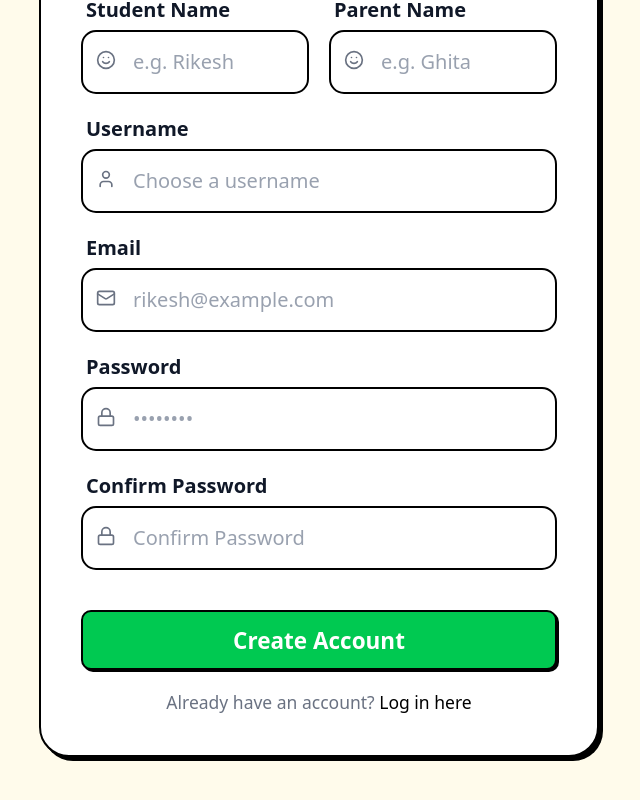
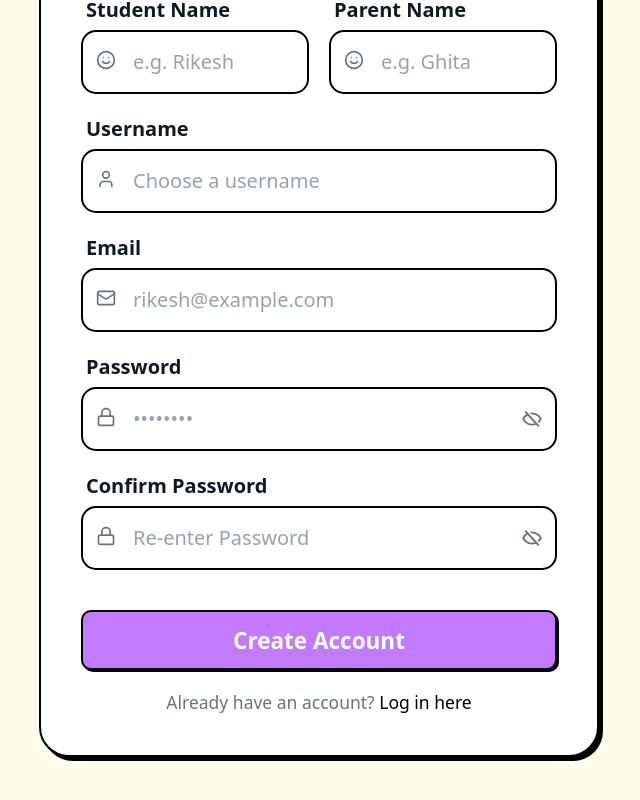
Before and after one commit to rikeshpatel19/support-tool, a React (Vite) app: page /register in a window 1280 px wide. Shown: the part 292-1092 px from the top of the page, without its empty margins (321-961 px from the left). Built offline with nearby package versions, Linux system fonts and the light colour scheme; no server answers; the HTML template or start-up script is replaced by a standard one.

Commit message:
Button Changes
Minor changes to buttons across the app, now there are only a few grey buttons.

```diff
--- a/src/components/Button.jsx
+++ b/src/components/Button.jsx
@@ -1,12 +1,12 @@
 const Button = ({ children, onClick, variant = 'primary', className = '' }) => {
 
-  const baseStyle = "border-black border-2 flex items-center justify-center gap-2 shadow-sm transition-all duration-200";
+  const baseStyle = "border-black border-2 flex items-center justify-center gap-2 transition-all duration-200";
 
   const variants = {
-    primary: "bg-gray-400 text-white px-4 py-2 font-bold rounded-lg w-full shadow-medium hover:bg-gray-500 hover:-translate-y-px active:scale-95",
-    secondary: "bg-white px-4 py-2 text-gray-700 border-gray-200 rounded-lg hover:bg-gray-50 hover:border-gray-300 active:scale-95",
-    black: "bg-black text-white rounded-lg hover:bg-gray-800 shadow-medium active:shadow-none active:translate-y-1",
-    grey: "bg-gray-400 text-white font-bold py-3 px-6 rounded-xl shadow-hard active:translate-y-1 active:shadow-none",
+    primary: "bg-purple-400 text-white px-4 py-2 font-bold rounded-lg w-full shadow-medium hover:bg-purple-500 hover:-translate-y-px active:scale-95",
+    secondary: "bg-white text-gray-700 px-4 py-2 font-bold rounded-lg w-full hover:bg-gray-50 hover:-translate-y-px active:scale-95",
+    black: "bg-black text-white px-4 py-2 font-bold rounded-lg w-full shadow-medium hover:bg-gray-500 hover:-translate-y-px active:scale-95",
+    grey: "bg-gray-400 text-white px-4 py-2 font-bold rounded-lg w-full shadow-medium hover:bg-gray-500 hover:-translate-y-px active:scale-95",
     red: "bg-red-100 border-red-500 px-4 py-2 text-red-600 rounded-md hover:bg-red-200 hover:-translate-y-px active:scale-95",
     purple: "bg-purple-400 text-white font-bold py-3 px-6 rounded-xl shadow-hard active:translate-y-1 active:shadow-none",
     ghost: "bg-transparent border-transparent px-4 py-2 text-gray-500 rounded-md hover:bg-gray-100 hover:text-gray-700",
--- a/src/components/NumberStrip.jsx
+++ b/src/components/NumberStrip.jsx
@@ -51,7 +51,7 @@ const NumberStrip = ({ totalQuestions, currentQuestionIndex, userAnswers, quizTy
                     return (
                         <Button
                             key={actualIndex}
-                            variant='q_select'
+                            variant="q_select"
                             // Jump directly to this specific question when the number is clicked
                             onClick={() => handleJumpToQuestion(actualIndex)}
                             className={`${isCurrent
--- a/src/components/QuizFooter.jsx
+++ b/src/components/QuizFooter.jsx
@@ -133,7 +133,7 @@ const QuizFooter = ({ quizID, currentPoints, currentScore, themeStyle, currentQu
             <Button
                 onClick={handlePrevious}
                 disabled={currentQuestionIndex === 0}
-                variant='themed'
+                variant="themed"
                 className={`${currentQuestionIndex === 0 ? 'opacity-50 cursor-not-allowed' : 'hover:bg-(--hover)'}`}
             >
                 Previous
@@ -160,7 +160,7 @@ const QuizFooter = ({ quizID, currentPoints, currentScore, themeStyle, currentQu
             {/* Right: Next Button */}
             <Button
                 onClick={handleNext}
-                variant='themed'
+                variant="themed"
                 className='hover:bg-(--hover)'
             >
                 {currentQuestionIndex + 1 === totalQuestions ? "Finish" : "Next"}
--- a/src/pages/LoginPage.jsx
+++ b/src/pages/LoginPage.jsx
@@ -97,7 +97,7 @@ const LoginPage = ({ setUser }) => {
 
                   {/* Log In Button */}
                   <div className="pt-2">
-                     <Button className="w-full justify-center text-lg h-12" onClick={handleSubmit}>Log In</Button>
+                     <Button variant="grey" className="w-full justify-center text-lg h-12" onClick={handleSubmit}>Log In</Button>
                   </div>
 
                   <p className="text-center text-gray-500 text-sm font-medium mt-6">
--- a/src/pages/QuizPage.jsx
+++ b/src/pages/QuizPage.jsx
@@ -365,7 +365,7 @@ const QuizPage = () => {
                 key={index}
                 onClick={() => handleOptionClick(option)}
                 disabled={!!selectedOption} // Disable after clicking once
-                variant='option_txt'
+                variant="option_txt"
                 className={getOptionStyle(option)}>
                 {/* The A/B/C/D/E Label Square */}
                 <span className={`flex h-8 w-8 items-center justify-center rounded-lg border-2 border-(--primary) bg-(--secondary) font-bold text-(--primary) ${getLabelStyle(option)}`}>{label}</span>
--- a/src/pages/RegisterPage.jsx
+++ b/src/pages/RegisterPage.jsx
@@ -1,6 +1,7 @@
 import { useState } from 'react';
 import { useNavigate } from 'react-router-dom';
 import { User, Lock, UserPlus, Smile, Mail } from 'lucide-react';
+import { Eye, EyeSlash } from 'phosphor-react';
 import Button from '../components/Button';
 import Card from '../components/Card';
 import Input from '../components/Input';
@@ -10,6 +11,10 @@ const RegisterPage = ({ setUser }) => {
   const navigate = useNavigate();
   // State for the error message
   const [error, setError] = useState("");
+  // State to determine if password is showing
+  const [showPassword, setShowPassword] = useState(false);
+  // State to determine if confirm password is showing
+  const [showConfirmPassword, setShowConfirmPassword] = useState(false);
 
   const [formData, setFormData] = useState({
     studentName: '',
@@ -110,25 +115,55 @@ const RegisterPage = ({ setUser }) => {
               placeholder="rikesh@example.com"
             />
 
+            <div className="relative flex items-center">
               {/* Password */}
               <Input
                 label="Password"
                 icon={Lock}
-              type="password"
+                type={showPassword ? "text" : "password"} // Switches between text and password
                 name="password"
                 onChange={handleChange}
                 placeholder="••••••••"
               />
 
+              {/* Visibility Button */}
+              <button
+                type="button"
+                onClick={() => setShowPassword(!showPassword)}
+                className="absolute right-3 bottom-4.5 text-gray-500 hover:text-purple-500"
+              >
+                {showPassword ? (
+                  <Eye size={20} weight="bold" /> // Icon when visible
+                ) : (
+                  <EyeSlash size={20} weight="bold" /> // Icon when hidden
+                )}
+              </button>
+            </div>
+
+            <div className="relative flex items-center">
               {/* Confirm Password */}
               <Input
                 label="Confirm Password"
                 icon={Lock}
-              type="password"
+                type={showConfirmPassword ? "text" : "password"} // Switches between text and password
                 name="confirmPassword"
                 onChange={handleChange}
-              placeholder="Confirm Password"
+                placeholder="Re-enter Password"
               />
+
+              {/* Visibility Button */}
+              <button
+                type="button"
+                onClick={() => setShowConfirmPassword(!showConfirmPassword)}
+                className="absolute right-3 bottom-4.5 text-gray-500 hover:text-purple-500"
+              >
+                {showConfirmPassword ? (
+                  <Eye size={20} weight="bold" /> // Icon when visible
+                ) : (
+                  <EyeSlash size={20} weight="bold" /> // Icon when hidden
+                )}
+              </button>
+            </div>
 
             {/* Display Error Message */}
             {error && (
@@ -145,7 +180,6 @@ const RegisterPage = ({ setUser }) => {
             <p className="text-center text-gray-500 text-sm font-medium mt-4">
               Already have an account? <span onClick={() => navigate('/login')} className="text-black cursor-pointer hover:text-blue-600 hover:underline">Log in here</span>
             </p>
-
           </form>
         </Card>
       </div>
--- a/src/pages/ShopPage.jsx
+++ b/src/pages/ShopPage.jsx
@@ -105,7 +105,7 @@ const ShopPage = () => {
 
                 {/* Purchased / Purchase Button */}
                 <Button
-                  variant={"primary"}
+                  variant="grey"
                   // Apply green background if available, show "not-allowed" cursor if purchased
                   className={`w-full ${!isPurchased ? 'bg-green-500 hover:bg-green-600' : 'cursor-not-allowed'}`}
                   // Disable the button entirely if the item is already purchased
--- a/src/pages/StartPage.jsx
+++ b/src/pages/StartPage.jsx
@@ -7,7 +7,7 @@ const StartPage = () => {
     return (
         <div className="min-h-screen bg-gray-50 font-sans pb-24 flex flex-col items-center justify-center text-center">
             <h1 className='text-5xl mb-20'>Welcome to the 11+ Support Tool!</h1>
-            <Button variant={"primary"} className=" text-2xl max-w-50 mb-10" onClick={() => navigate('/login')} >Login</Button>
+            <Button variant="primary" className=" text-2xl max-w-50 mb-10" onClick={() => navigate('/login')} >Login</Button>
             <p className="text-lg text-center text-gray-500 font-medium mt-6">
                 Don't have an account? <span className="text-black cursor-pointer hover:text-blue-600 hover:underline" onClick={() => navigate('/register')}>Ask your Parent</span>
             </p>
```
Also changed, not shown: src/components/AccountModal.jsx (+4 -4 lines), src/pages/ExamPage.jsx (+4 -4 lines). Lines whose indentation alone changed are shown as unchanged.
